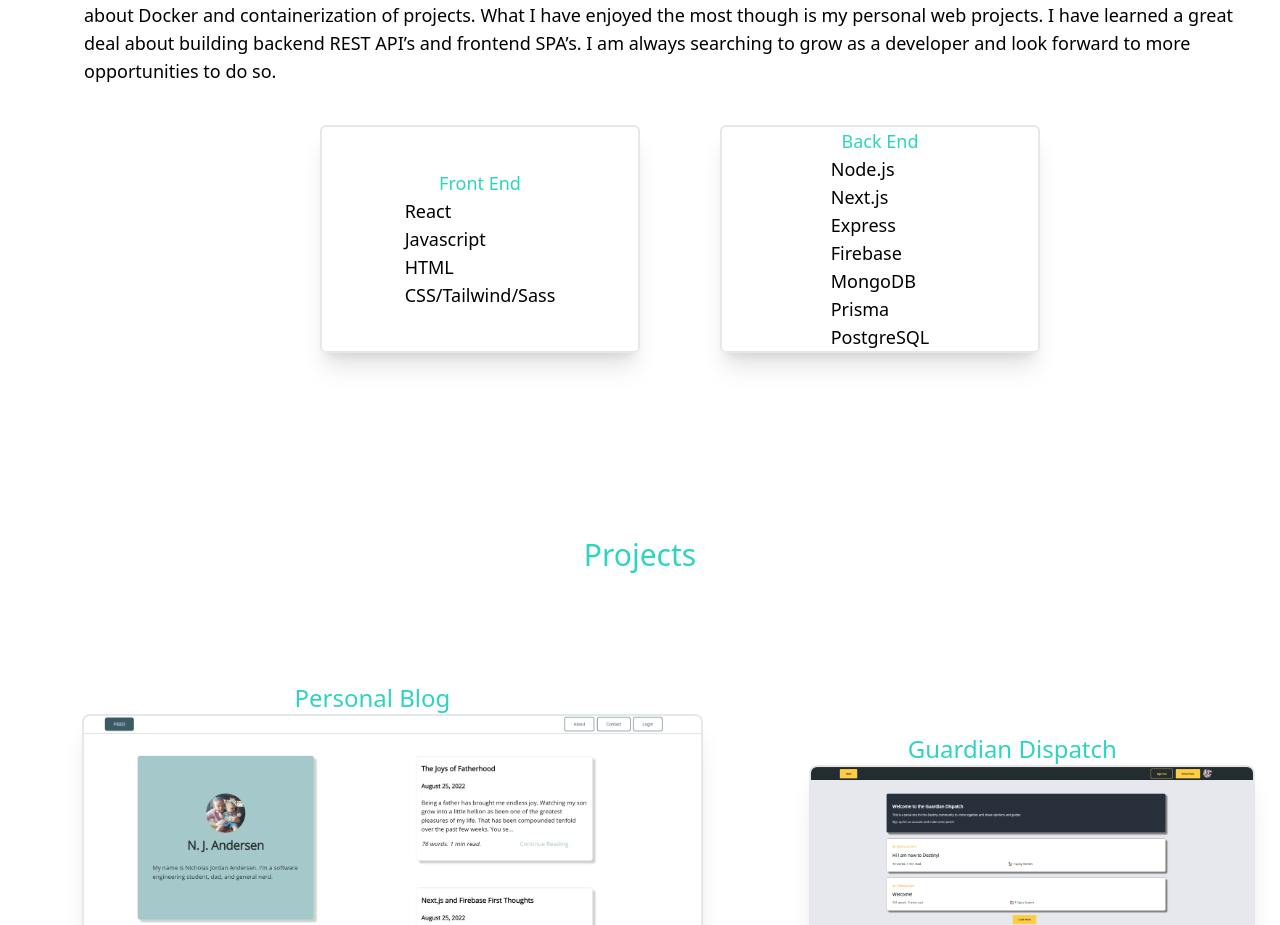
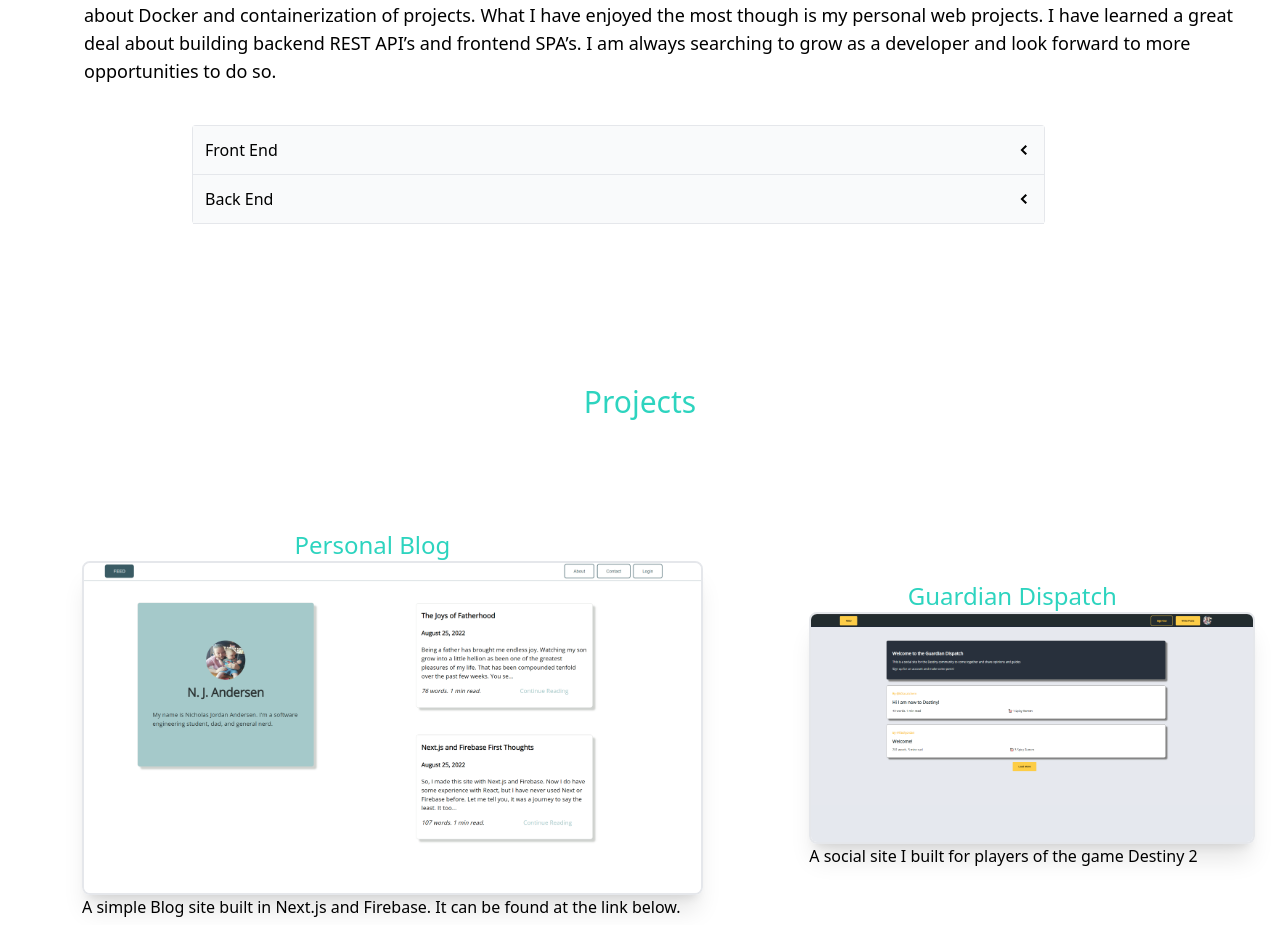
Before and after one commit to njandersen/personal-site, a React (Create React App) app: page / in a window 1280 px wide. Shown: the part 1569-2494 px from the top of the page. Built offline with nearby package versions, Linux system fonts and the light colour scheme.

Commit message:
accordion feature inital setup

```diff
--- a/public/index.html
+++ b/public/index.html
@@ -14,6 +14,8 @@
   </head>
   <body>
     <script src="../src/index.js" type="text/jsx"></script>
+    <div id="backdrop-root"></div>
+    <div id="overlay-root"></div>
     <div id="root"></div>
   </body>
 </html>
--- a/src/component/Skills/Skills.jsx
+++ b/src/component/Skills/Skills.jsx
@@ -2,26 +2,29 @@ import Aos from "aos";
 import { useEffect } from "react";
 import "aos/dist/aos.css";
 
-import SkillCard from "./SkillCard";
 import SkillsSummary from "./SkillsSummary";
+import Accordion from "../UI/Accordion";
 
 function Skills() {
-  const card1Title = "Front End ";
-  const card2Title = "Back End";
-  const frontendSkills = [
-    { name: "React" },
-    { name: "Javascript" },
-    { name: "HTML" },
-    { name: "CSS/Tailwind/Sass" },
-  ];
-  const backendSkills = [
-    { name: "Node.js" },
-    { name: "Next.js" },
-    { name: "Express" },
-    { name: "Firebase" },
-    { name: "MongoDB" },
-    { name: "Prisma" },
-    { name: "PostgreSQL" },
+  const skills = [
+    {
+      id: "1",
+      label: "Front End",
+      skillList: ["React", "JavaScript", "HTML", "CSS/Tailwind/Sass"],
+    },
+    {
+      id: "2",
+      label: "Back End",
+      skillList: [
+        "Node.js",
+        "Next.js",
+        "Express",
+        "Firebase",
+        "MongoDB",
+        "Prisma",
+        "PostgreSQL",
+      ],
+    },
   ];
 
   useEffect(() => {
@@ -32,8 +35,8 @@ function Skills() {
     <section id="skills">
       <div>
         <SkillsSummary />
-        <div className="md:flex md:justify-center md:flex-row">
-          <SkillCard
+        <div className="w-2/3  ml-20 md:ml-48">
+          {/* <SkillCard
             title={card1Title}
             skill={frontendSkills.map((skill) => (
               <li>{skill.name}</li>
@@ -44,7 +47,8 @@ function Skills() {
             skill={backendSkills.map((skill) => (
               <li>{skill.name}</li>
             ))}
-          />
+          /> */}
+          <Accordion skills={skills} />
         </div>
       </div>
     </section>
--- /dev/null
+++ b/src/component/UI/Accordion.jsx
@@ -0,0 +1,45 @@
+import { useState } from "react";
+import { GoChevronDown, GoChevronLeft } from "react-icons/go";
+
+function Accordion({ skills }) {
+  const [expandedIndex, setExpandedIndex] = useState(-1);
+
+  const handleClick = (nextIndex) => {
+    setExpandedIndex((current) => {
+      if (current === nextIndex) {
+        return -1;
+      } else {
+        return nextIndex;
+      }
+    });
+  };
+
+  const renderedItems = skills.map((item, index) => {
+    const isExpanded = index === expandedIndex;
+
+    const renderedSkills = item.skillList.map((skill) => {
+      return <li key={skill}>{skill}</li>;
+    });
+
+    return (
+      <div key={item.id}>
+        <div
+          className="flex justify-between p-3 bg-gray-50 border-b items-center cursor-pointer "
+          onClick={() => handleClick(index)}
+        >
+          {item.label}
+          {isExpanded ? (
+            <GoChevronDown className="animate-bounce" />
+          ) : (
+            <GoChevronLeft />
+          )}
+        </div>
+        <ul>{isExpanded && renderedSkills}</ul>
+      </div>
+    );
+  });
+
+  return <div className="border-x border-t rounded">{renderedItems}</div>;
+}
+
+export default Accordion;
--- /dev/null
+++ b/src/component/UI/Modal.jsx
@@ -0,0 +1,33 @@
+import { ReactDOM } from "react-dom";
+
+const BackDrop = (props) => {
+  return <div></div>;
+};
+
+const ModalOverlay = ({ project }) => {
+  return (
+    <div>
+      <h1>{project.title}</h1>
+      <image src={project.img} />
+      <p>{project.description}</p>
+      <p>{project.link}</p>
+    </div>
+  );
+};
+
+function Modal(props) {
+  return (
+    <>
+      {ReactDOM.createPortal(
+        <BackDrop onClick={props.onConfirm} />,
+        document.getElementById("backdrop-root")
+      )}
+      {ReactDOM.createPortal(
+        <ModalOverlay project={props} />,
+        document.getElementById("overlay-root")
+      )}
+    </>
+  );
+}
+
+export default Modal;
```
